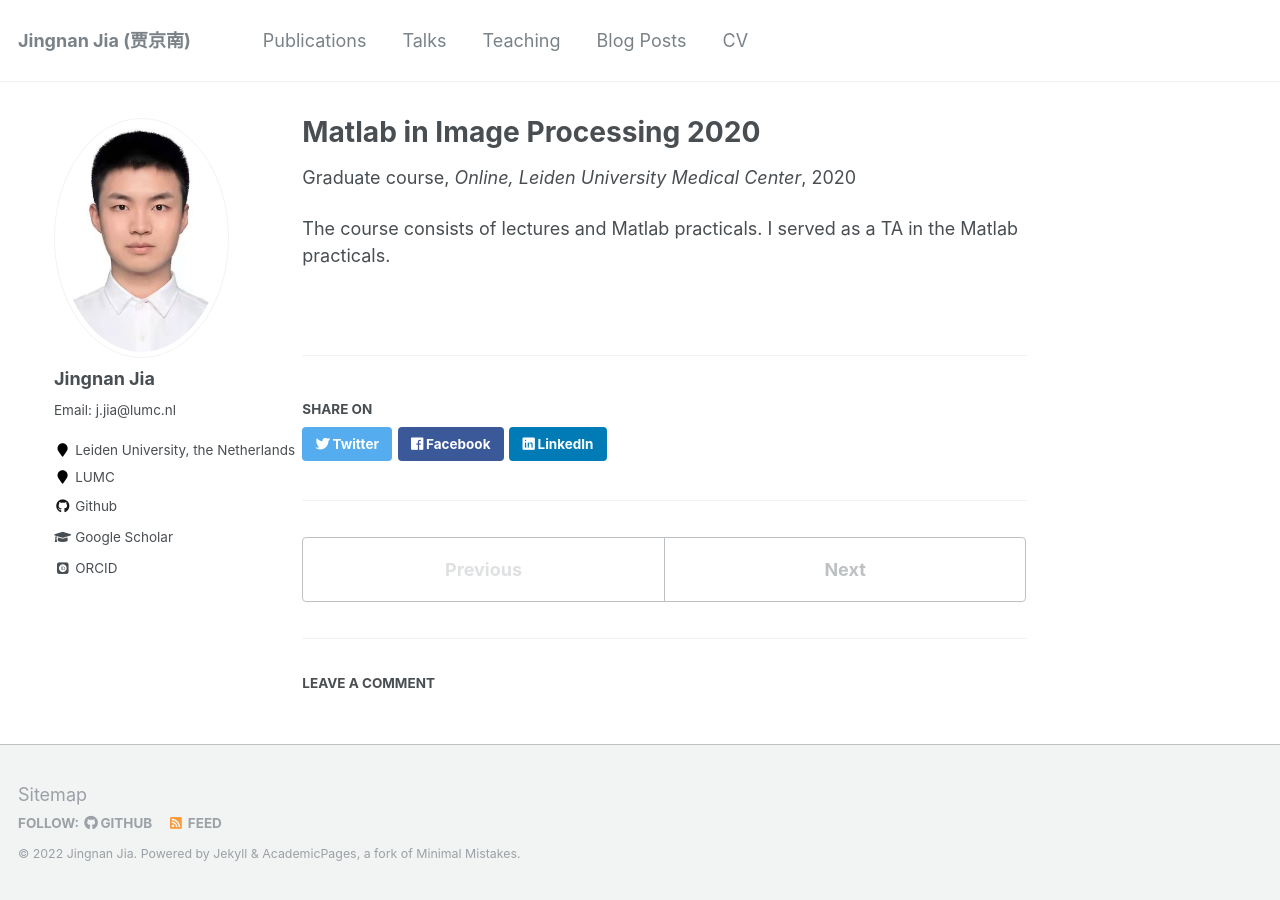
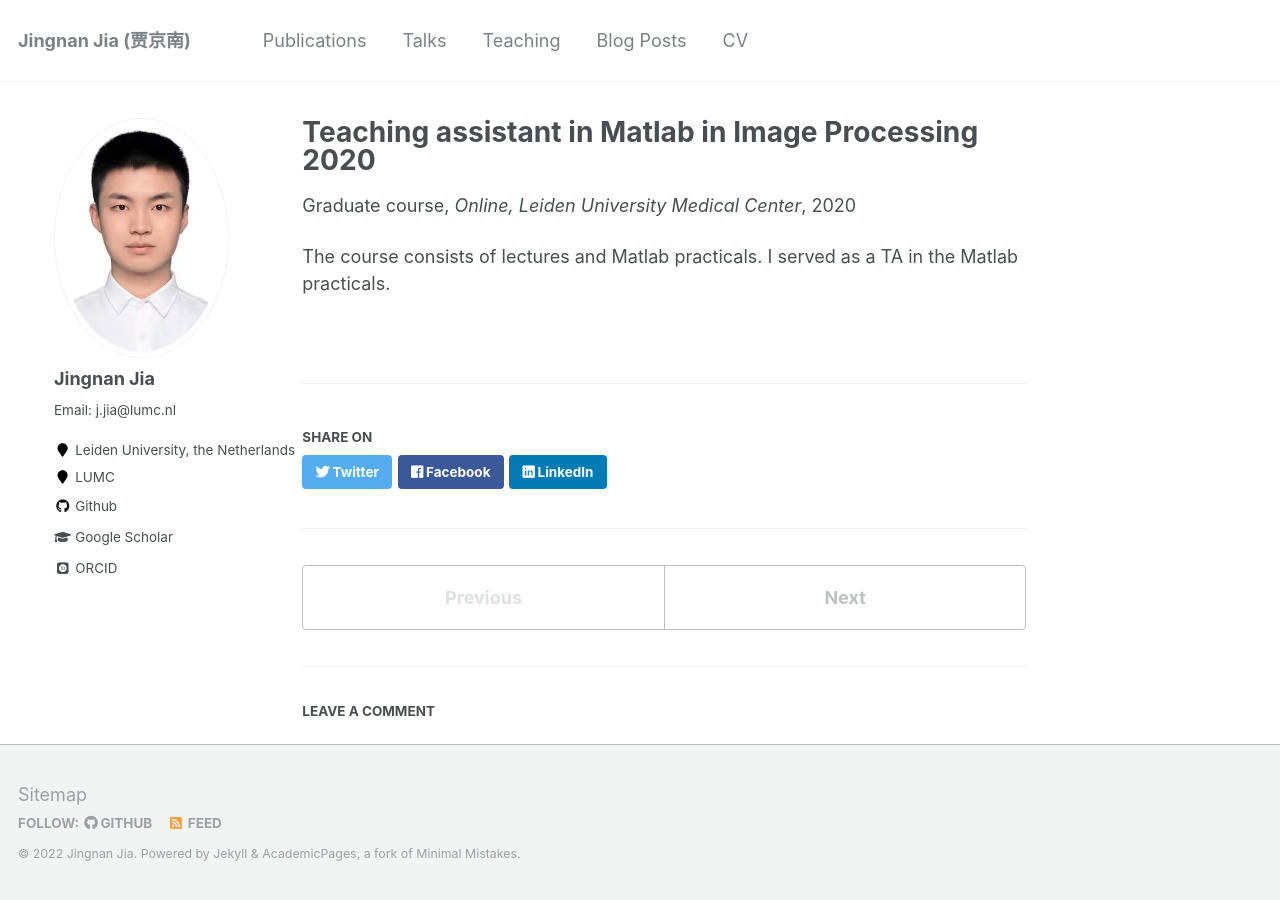
Before and after one commit to Jingnan-Jia/Jingnan-Jia.github.io_old, a Jekyll site: the page built from _teaching/2020-11-10-teaching-assistant.md, in a window 1280 px wide. Built offline with Jekyll 4.4.1, drawn with Linux system fonts in a browser that asks for light colours; some web fonts are replaced.

Commit message:
Update 2020-11-10-teaching-assistant.md

```diff
--- a/_teaching/2020-11-10-teaching-assistant.md
+++ b/_teaching/2020-11-10-teaching-assistant.md
@@ -1,5 +1,5 @@
 ---
-title: "Matlab in Image Processing 2020"
+title: "Teaching assistant in Matlab in Image Processing 2020"
 collection: teaching assistant
 type: "Graduate course"
 permalink: /teaching/2020-11-10-teaching-assistant
```
